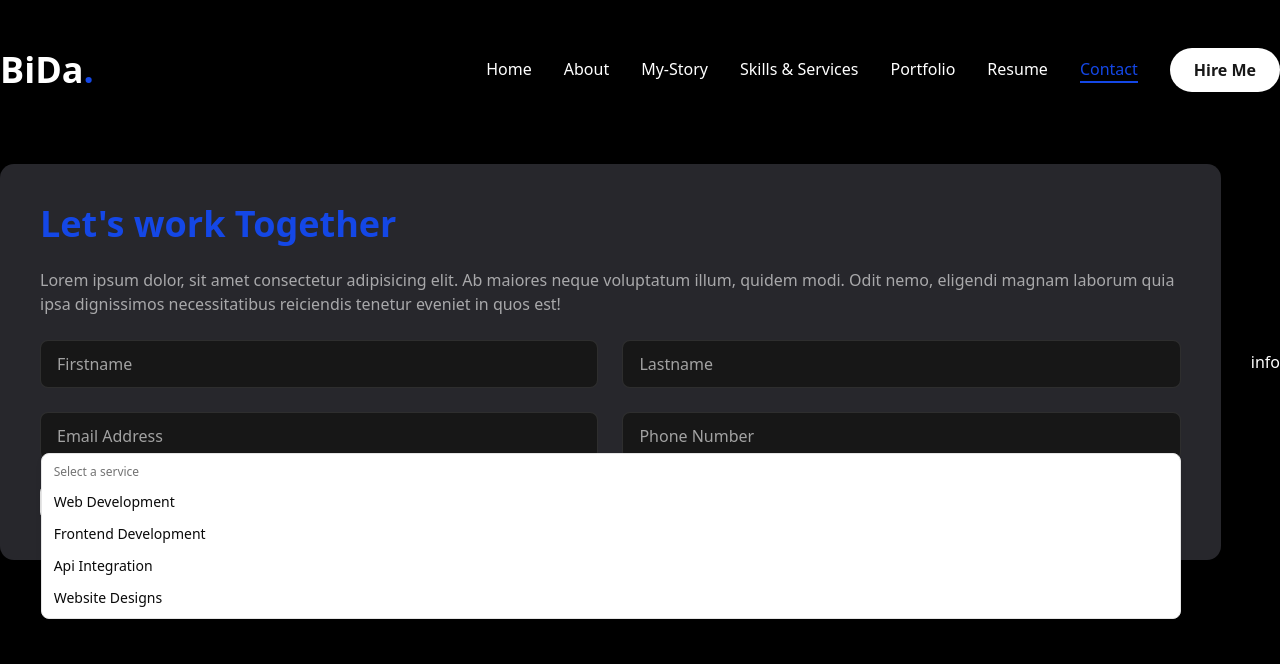
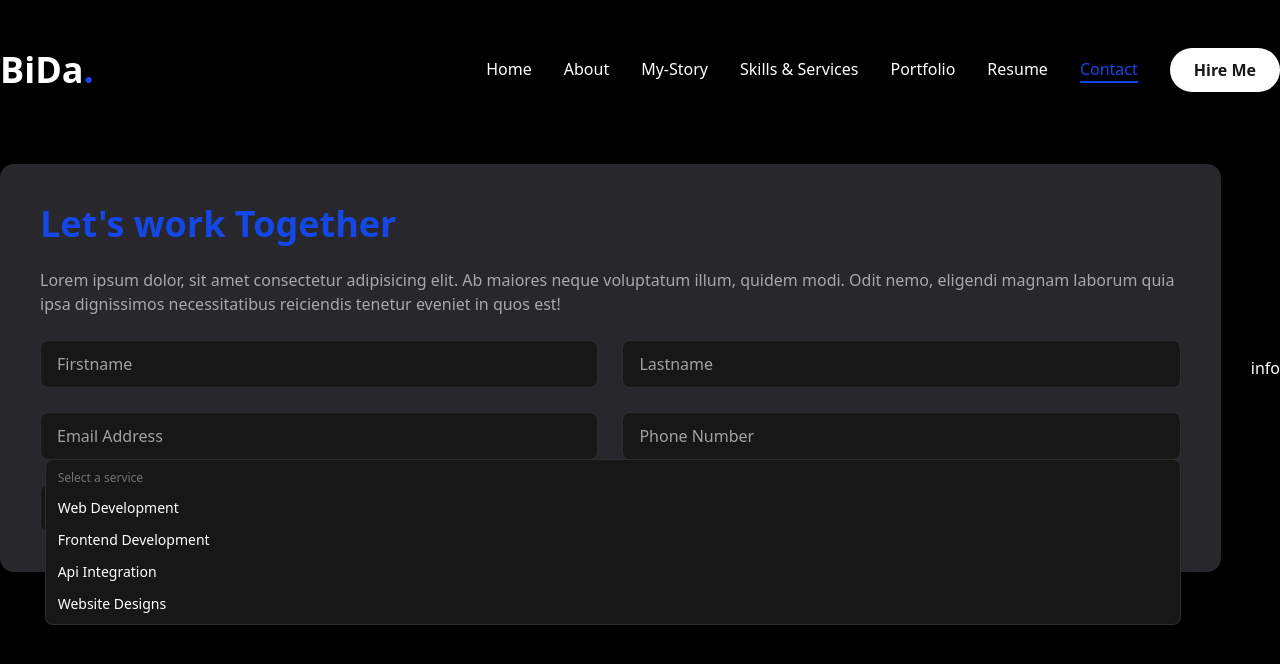
Before and after one commit to Bida3443/Bida-dev, a Next.js app: page /contact in a window 1280 px wide. Both pictures are taken after a click on the button "select a service". Shown: the top 664 px of the page. Built offline with nearby package versions, Linux system fonts and the light colour scheme.

Commit message:
My Porfolio

```diff
--- a/app/contact/page.tsx
+++ b/app/contact/page.tsx
@@ -74,9 +74,9 @@
                                     <SelectGroup>
                                         <SelectLabel>Select a service </SelectLabel>
                                         <SelectItem value="est">Web Development</SelectItem>
-                                        <SelectItem value="est">Frontend Development</SelectItem>
-                                        <SelectItem value="est">Api Integration</SelectItem>
-                                        <SelectItem value="est">Website Designs</SelectItem>
+                                        <SelectItem value="cst">Frontend Development</SelectItem>
+                                        <SelectItem value="mst">Api Integration</SelectItem>
+                                        <SelectItem value="set">Website Designs</SelectItem>
                                     </SelectGroup>
                                 </SelectContent>
                             </Select>
--- a/components/ui/select.tsx
+++ b/components/ui/select.tsx
@@ -37,7 +37,7 @@
       data-slot="select-trigger"
       data-size={size}
       className={cn(
-        "border-input data-[placeholder]:text-muted-foreground [&_svg:not([class*='text-'])]:text-muted-foreground focus-visible:border-ring focus-visible:ring-ring/50 aria-invalid:ring-destructive/20 dark:aria-invalid:ring-destructive/40 aria-invalid:border-destructive dark:bg-input/30 dark:hover:bg-input/50 flex w-fit items-center justify-between gap-2 rounded-md border bg-transparent px-3 py-2 text-sm whitespace-nowrap shadow-xs transition-[color,box-shadow] outline-none focus-visible:ring-[3px] disabled:cursor-not-allowed disabled:opacity-50 data-[size=default]:h-9 data-[size=sm]:h-8 *:data-[slot=select-value]:line-clamp-1 *:data-[slot=select-value]:flex *:data-[slot=select-value]:items-center *:data-[slot=select-value]:gap-2 [&_svg]:pointer-events-none [&_svg]:shrink-0 [&_svg:not([class*='size-'])]:size-4",
+        "flex h-12 w-full items-center justify-between rounded-md border border-white/10 bg-primary px-4 py-5 text-base text-white/60 placeholder:text-white/10 focus:border-blue-600 outline-0s ",
         className
       )}
       {...props}
@@ -62,7 +62,7 @@
       <SelectPrimitive.Content
         data-slot="select-content"
         className={cn(
-          "bg-popover text-popover-foreground data-[state=open]:animate-in data-[state=closed]:animate-out data-[state=closed]:fade-out-0 data-[state=open]:fade-in-0 data-[state=closed]:zoom-out-95 data-[state=open]:zoom-in-95 data-[side=bottom]:slide-in-from-top-2 data-[side=left]:slide-in-from-right-2 data-[side=right]:slide-in-from-left-2 data-[side=top]:slide-in-from-bottom-2 relative z-50 max-h-(--radix-select-content-available-height) min-w-[8rem] origin-(--radix-select-content-transform-origin) overflow-x-hidden overflow-y-auto rounded-md border shadow-md",
+          " bg-primary text-white border-white/10 data-[state=open]:animate-in data-[state=closed]:animate-out data-[state=closed]:fade-out-0 data-[state=open]:fade-in-0 data-[state=closed]:zoom-out-95 data-[state=open]:zoom-in-95 data-[side=bottom]:slide-in-from-top-2 data-[side=left]:slide-in-from-right-2 data-[side=right]:slide-in-from-left-2 data-[side=top]:slide-in-from-bottom-2 relative z-50 max-h-(--radix-select-content-available-height) min-w-[8rem] origin-(--radix-select-content-transform-origin) overflow-x-hidden overflow-y-auto rounded-md border shadow-md",
           position === "popper" &&
             "data-[side=bottom]:translate-y-1 data-[side=left]:-translate-x-1 data-[side=right]:translate-x-1 data-[side=top]:-translate-y-1",
           className
@@ -109,7 +109,7 @@
     <SelectPrimitive.Item
       data-slot="select-item"
       className={cn(
-        "focus:bg-accent focus:text-accent-foreground [&_svg:not([class*='text-'])]:text-muted-foreground relative flex w-full cursor-default items-center gap-2 rounded-sm py-1.5 pr-8 pl-2 text-sm outline-hidden select-none data-[disabled]:pointer-events-none data-[disabled]:opacity-50 [&_svg]:pointer-events-none [&_svg]:shrink-0 [&_svg:not([class*='size-'])]:size-4 *:[span]:last:flex *:[span]:last:items-center *:[span]:last:gap-2",
+        "focus:text-primary [&_svg:not([class*='text-'])]:text-muted-foreground relative flex w-full focus:bg-blue-500 cursor-default items-center gap-2 rounded-sm py-1.5 pr-8 pl-2 text-sm outline-hidden select-none data-[disabled]:pointer-events-none data-[disabled]:opacity-50 [&_svg]:pointer-events-none [&_svg]:shrink-0 [&_svg:not([class*='size-'])]:size-4 *:[span]:last:flex *:[span]:last:items-center *:[span]:last:gap-2",
         className
       )}
       {...props}
```
